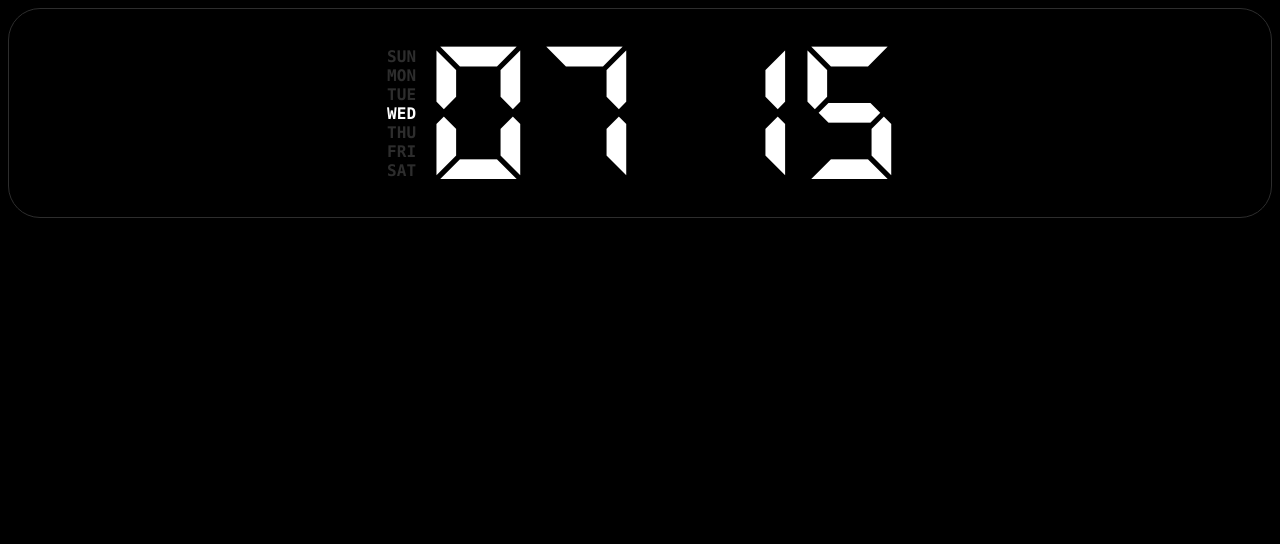
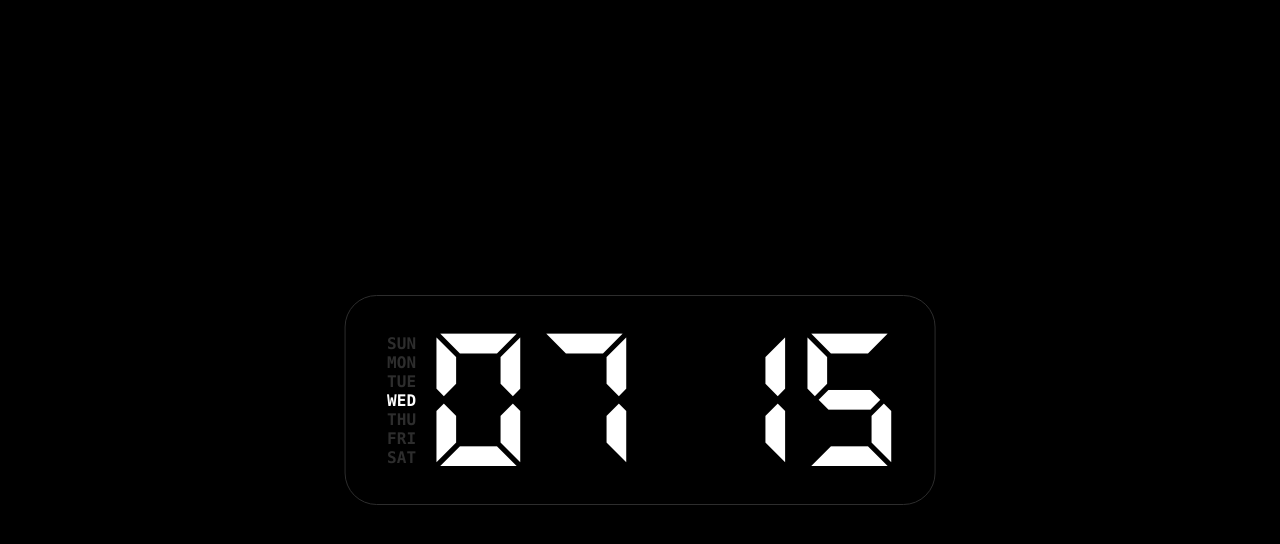
Before and after one commit to aofpichetchai96/Digital-Clock, a plain HTML site: page index.html in a window 1280 px wide. Drawn offline with Linux system fonts and the light colour scheme.

Commit message:
Edit style.css

```diff
--- a/style.css
+++ b/style.css
@@ -21,6 +21,10 @@ body {
     padding:  0 2rem;
     border: .05rem solid #2d2d2d;
     justify-content: center;
+    position: absolute;
+    top: 50%;
+    left: 50%;
+    transform: translateY(-50%) translateX(-50%);
 }
 
 .week{
```
